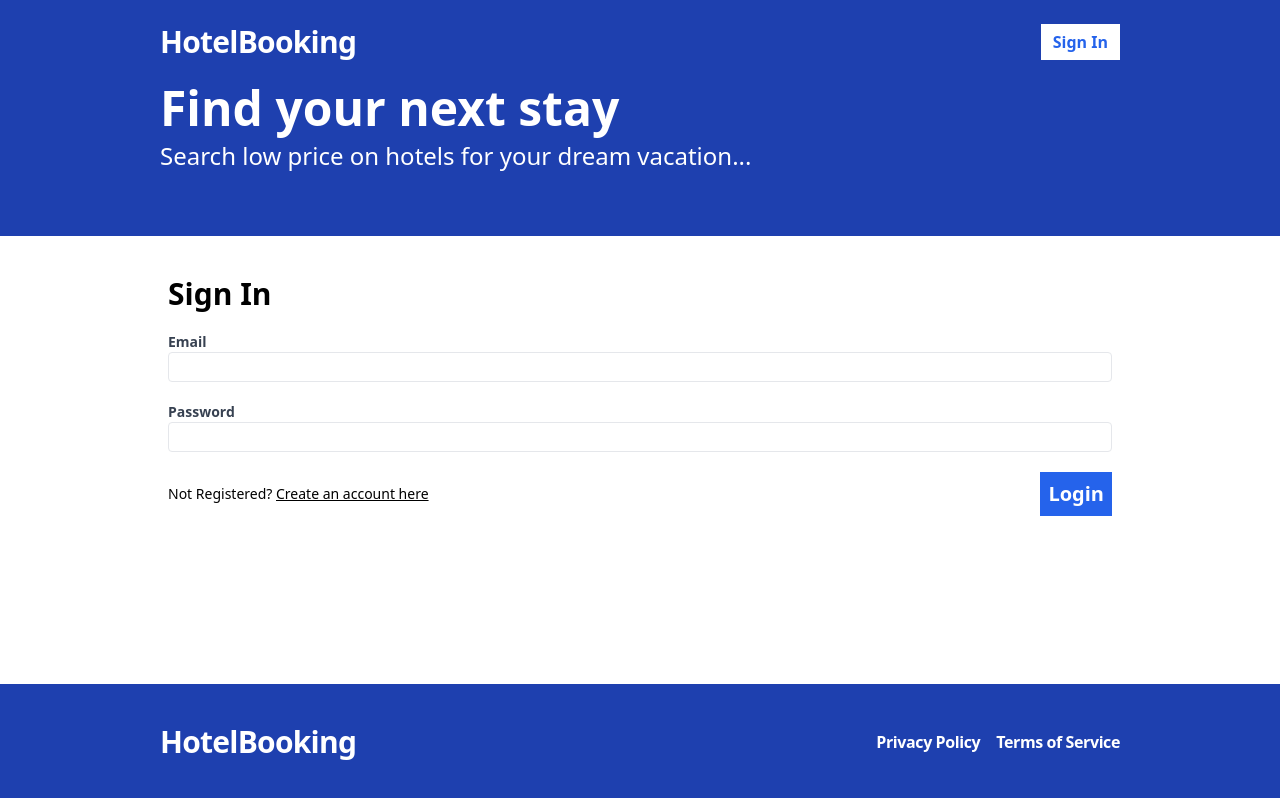
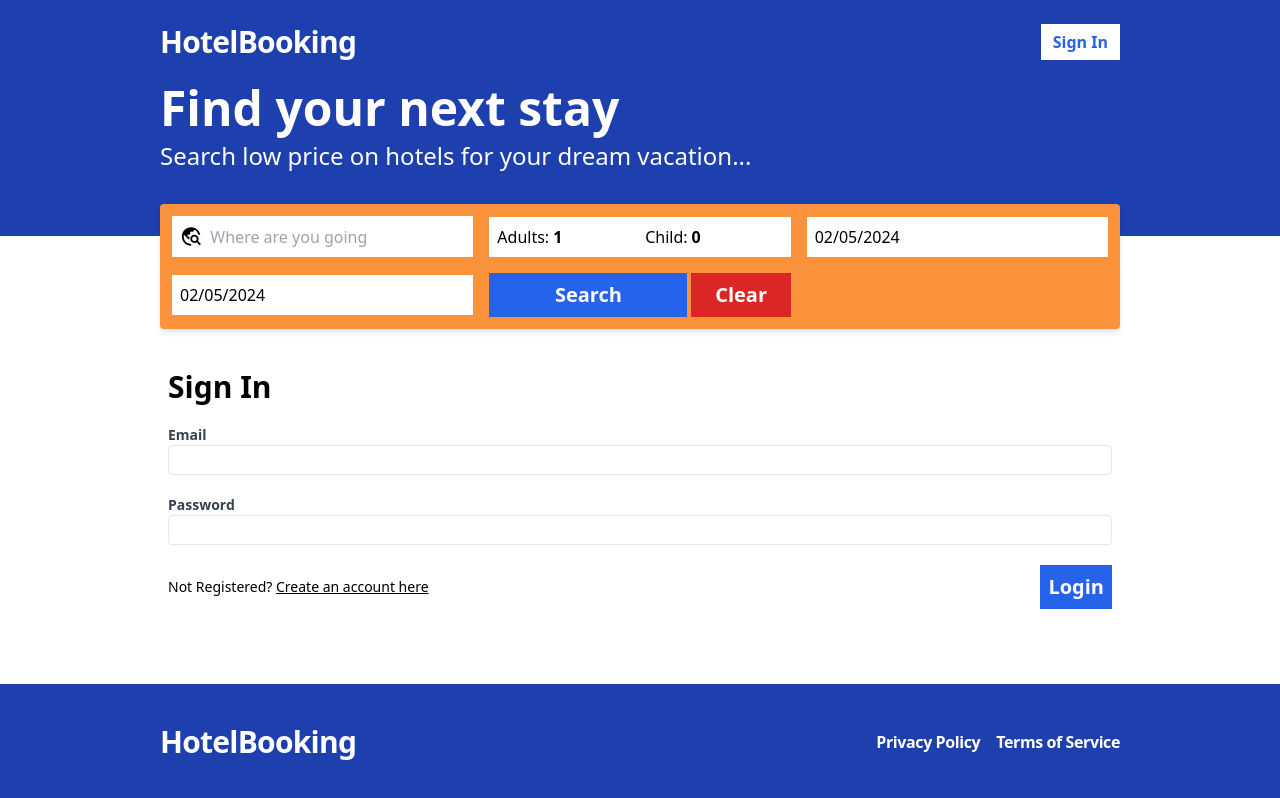
Before and after one commit to outlookforever/mern-booking-app, a React (Vite) app in the folder frontend/: page /sign-in in a window 1280 px wide. Built offline with nearby package versions, Linux system fonts and the light colour scheme; no server answers.

Commit message:
Create Search bar && search result page

```diff
--- a/frontend/package.json
+++ b/frontend/package.json
@@ -11,6 +11,7 @@
   },
   "dependencies": {
     "react": "^18.2.0",
+    "react-datepicker": "^6.1.0",
     "react-dom": "^18.2.0",
     "react-hook-form": "^7.49.3",
     "react-icons": "^5.0.1",
@@ -19,6 +20,7 @@
   },
   "devDependencies": {
     "@types/react": "^18.2.43",
+    "@types/react-datepicker": "^4.19.6",
     "@types/react-dom": "^18.2.17",
     "@typescript-eslint/eslint-plugin": "^6.14.0",
     "@typescript-eslint/parser": "^6.14.0",
--- a/frontend/src/App.tsx
+++ b/frontend/src/App.tsx
@@ -11,6 +11,7 @@
 import AddHotel from './pages/AddHotel'
 import MyHotels from './pages/MyHotels'
 import EditHotel from './pages/EditHotel'
+import Search from './pages/Search'
 
 const App = () => {
   const { isLoggedIn } = useAppContext()
@@ -30,7 +31,7 @@
           path="/search"
           element={
             <Layout>
-              <p>Search Page</p>
+              <Search />
             </Layout>
           }
         />
--- a/frontend/src/api-client.ts
+++ b/frontend/src/api-client.ts
@@ -1,6 +1,6 @@
 import { RegisterFormData } from "./pages/Register";
 import { SignInFormData } from "./pages/SignIn";
-import {HotelType} from '../../backend/src/shared/types'
+import {HotelSearchResponse, HotelType} from '../../backend/src/shared/types'
 
 const API_BASE_URL = import.meta.env.VITE_API_BASE_URL || "";
 
@@ -66,7 +66,7 @@
   }
 }
 
-
+// TODO: My Hotel API
 export const addMyHotel = async (hotelFormData: FormData) => {
   const response = await fetch(`${API_BASE_URL}/api/my-hotels`, {
     method: "POST",
@@ -118,3 +118,31 @@
 
   return response.json();
 }
+
+// TODO: Search Hotels
+export type SearchParams = {
+  destination?: string
+  checkIn?: string
+  checkOut?: string
+  adultCount?: string
+  childrenCount?: string
+  page?: string
+}
+
+export const searchHotels = async(searchParams: SearchParams): Promise<HotelSearchResponse> => {
+  const queryParams = new URLSearchParams()
+  queryParams.append('destination', searchParams.destination || '')
+  queryParams.append('checkIn', searchParams.checkIn || '')
+  queryParams.append('checkOut', searchParams.checkOut || '')
+  queryParams.append('adultCount', searchParams.adultCount || '')
+  queryParams.append('childrenCount', searchParams.childrenCount || '')
+  queryParams.append('page', searchParams.page || '')
+
+  const response = await fetch(`${API_BASE_URL}/api/hotels/search?${queryParams}`)
+
+  if (!response.ok) {
+    throw new Error("Failed find hotels");
+  }
+
+  return response.json()
+}
--- /dev/null
+++ b/frontend/src/components/SearchBar.tsx
@@ -0,0 +1,114 @@
+import { FormEvent, useState } from 'react'
+import { useSearchContext } from '../context/SearchContext'
+import { MdTravelExplore } from 'react-icons/md'
+import DatePicker from 'react-datepicker'
+
+import 'react-datepicker/dist/react-datepicker.css'
+import { useNavigate } from 'react-router-dom'
+
+const SearchBar = () => {
+  const search = useSearchContext()
+  const navigation = useNavigate()
+
+  const [destination, setDestination] = useState<string>(search.destination)
+  const [checkIn, setCheckIn] = useState<Date>(search.checkIn)
+  const [checkOut, setCheckOut] = useState<Date>(search.checkOut)
+  const [adultCount, setAdultCount] = useState<number>(search.adultCount)
+  const [childrenCount, setChildrenCount] = useState<number>(
+    search.childrenCount,
+  )
+
+  const handleSubmit = (event: FormEvent) => {
+    event.preventDefault()
+    search.saveSearchValues(
+      destination,
+      checkIn,
+      checkOut,
+      adultCount,
+      childrenCount,
+    )
+    navigation('/search')
+  }
+
+  const minDate = new Date()
+  const maxDate = new Date()
+  maxDate.setFullYear(maxDate.getFullYear() + 1)
+
+  return (
+    <form
+      onSubmit={handleSubmit}
+      className="-mt-8 p-3 bg-orange-400 rounded shadow-md grid grid-cols-2 lg:grid-cols-3 2xl:grid-cols-5 items-center gap-4">
+      <div className="flex flex-row items-center flex-1 bg-white p-2">
+        <MdTravelExplore size={25} className="mr-2" />
+        <input
+          type="text"
+          placeholder="Where are you going"
+          className="text-md w-full focus:outline-none"
+          value={destination}
+          onChange={(e) => setDestination(e.target.value)}
+        />
+      </div>
+      <div className="flex bg-white px-2 py-1 gap-2">
+        <label className="items-center flex">
+          Adults:
+          <input
+            type="number"
+            className="w-full p-1 focus:outline-none font-bold"
+            min={1}
+            max={20}
+            value={adultCount}
+            onChange={(e) => setAdultCount(parseInt(e.target.value))}
+          />
+        </label>
+        <label className="items-center flex">
+          Child:
+          <input
+            type="number"
+            min={0}
+            max={20}
+            className="w-full p-1 focus:outline-none font-bold"
+            value={childrenCount}
+            onChange={(e) => setChildrenCount(parseInt(e.target.value))}
+          />
+        </label>
+      </div>
+      <div className="">
+        <DatePicker
+          selected={checkIn}
+          onChange={(date) => setCheckIn(date as Date)}
+          selectsStart
+          startDate={checkIn}
+          endDate={checkOut}
+          minDate={minDate}
+          maxDate={maxDate}
+          placeholderText="Check-in date"
+          className="min-w-full bg-white p-2 focus:outline-none"
+          wrapperClassName="min-w-full"
+        />
+      </div>
+      <div className="">
+        <DatePicker
+          selected={checkOut}
+          onChange={(date) => setCheckOut(date as Date)}
+          selectsStart
+          startDate={checkIn}
+          endDate={checkOut}
+          minDate={minDate}
+          maxDate={maxDate}
+          placeholderText="Check-in date"
+          className="min-w-full bg-white p-2 focus:outline-none"
+          wrapperClassName="min-w-full"
+        />
+      </div>
+      <div className="flex gap-1">
+        <button className="w-2/3 bg-blue-600 text-white h-full p-2 font-bold text-xl hover:bg-blue-500">
+          Search
+        </button>
+        <button className="w-1/3 bg-red-600 text-white h-full p-2 font-bold text-xl hover:bg-red-500">
+          Clear
+        </button>
+      </div>
+    </form>
+  )
+}
+export default SearchBar
--- /dev/null
+++ b/frontend/src/components/SearchResultsCard.tsx
@@ -0,0 +1,66 @@
+import { AiFillStar } from 'react-icons/ai'
+import { HotelType } from '../../../backend/src/shared/types'
+import { Link } from 'react-router-dom'
+
+type Props = {
+  hotel: HotelType
+}
+
+const SearchResultsCard = ({ hotel }: Props) => {
+  return (
+    <div className="grid grid-cols-1 xl:grid-cols-[2fr_3fr] border border-slate-300 rounded-lg p-8 gap-8">
+      <div className="w-full h-[300px]">
+        <img
+          src={hotel.imageUrls[0]}
+          alt={hotel.name}
+          className="w-full h-full object-cover object-center"
+        />
+      </div>
+      <div className="grid grid-row-[1fr_2fr_1fr]">
+        <div>
+          <div className="flex items-center">
+            <span className="flex">
+              {Array.from({ length: hotel.starRating }).map((_, index) => (
+                <AiFillStar className="fill-yellow-400" key={index} />
+              ))}
+            </span>
+            <span className="ml-1 text-sm">{hotel.type}</span>
+          </div>
+          <Link
+            to={`/detail/${hotel._id}`}
+            className="text-2xl font-bold cursor-pointer">
+            {hotel.name}
+          </Link>
+        </div>
+        <div>
+          <div className="line-clamp-4">{hotel.description}</div>
+        </div>
+        <div className="grid grid-cols-2 items-end whitespace-nowrap">
+          <div className="flex gap-1 items-center">
+            {hotel.facilities.slice(0, 3).map((facility, index) => (
+              <span
+                key={index}
+                className="bg-slate-300 p-2 rounded-lg font-bold text-xs whitespace-nowrap">
+                {facility}
+              </span>
+            ))}
+            <span className="text-sm">
+              {hotel.facilities.length > 3 &&
+                `+${hotel.facilities.length - 3} more`}
+            </span>
+          </div>
+          <div className="flex flex-col items-end gap-1">
+            <span className="font-bold">$ {hotel.pricePerNight} per night</span>
+            <Link
+              to={`/detail/${hotel._id}`}
+              className="bg-blue-600 text-white p-2 font-bold text-xl max-w-fit hover:bg-blue-500">
+              View More
+            </Link>
+          </div>
+        </div>
+      </div>
+    </div>
+  )
+}
+
+export default SearchResultsCard
--- a/frontend/src/context/SearchContext.tsx
+++ b/frontend/src/context/SearchContext.tsx
@@ -71,6 +71,7 @@
 
 // FIXME:l
 // создаем крючок чтобы легче дергать
+// eslint-disable-next-line react-refresh/only-export-components
 export const useSearchContext = () => {
   const context = useContext(SearchContext)
   return context as SearchContext
--- a/frontend/src/layouts/Layout.tsx
+++ b/frontend/src/layouts/Layout.tsx
@@ -1,6 +1,7 @@
 import Footer from '../components/Footer'
 import Header from '../components/Header'
 import Hero from '../components/Hero'
+import SearchBar from '../components/SearchBar'
 
 interface Props {
   children: React.ReactNode
@@ -11,6 +12,9 @@
     <div className="flex flex-col min-h-screen">
       <Header />
       <Hero />
+      <div className="container mx-auto">
+        <SearchBar />
+      </div>
       <div className="container mx-auto py-10 flex-1">{children}</div>
       <Footer />
     </div>
--- /dev/null
+++ b/frontend/src/pages/Search.tsx
@@ -0,0 +1,52 @@
+import { useSearchContext } from '../context/SearchContext'
+import * as apiClient from '../api-client'
+import { useQuery } from 'react-query'
+import { useState } from 'react'
+import SearchResultsCard from '../components/SearchResultsCard'
+
+const Search = () => {
+  const search = useSearchContext()
+  const [page, setPage] = useState<number>(1)
+
+  //TODO: берем данные из формы поиска
+  // и преобразуем в объект параметров поиска
+  const searchParams = {
+    destination: search.destination,
+    checkIn: search.checkIn.toISOString(),
+    checkOut: search.checkOut.toISOString(),
+    childrenCount: search.childrenCount.toString(),
+    adultCount: search.adultCount.toString(),
+    page: page.toString(),
+  }
+
+  const { data: hotelData } = useQuery(['searchHotels', searchParams], () =>
+    apiClient.searchHotels(searchParams),
+  )
+
+  return (
+    <div className="grid grid-cols-1 lg:grid-cols-[250px_1fr] gap-5">
+      <div className="rounded-lg border border-slate-300 p-5 h-fit sticky top-10">
+        <div className="space-y-5">
+          <h3 className="text-lg font-semibold border-b border-slate-300 pb-5">
+            Filter by:
+          </h3>
+          {/* FIXME: Filters */}
+        </div>
+      </div>
+      <div className="flex flex-col gap-5">
+        <div className="flex justify-between items-center">
+          <span className="text-xl font-bold">
+            {hotelData?.pagination.total} Hotels found
+            {search.destination ? ` in ${search.destination}` : ''}
+          </span>
+          {/* FIXME: Sort options */}
+        </div>
+        {hotelData?.data.map((hotel) => (
+          <SearchResultsCard key={hotel._id} hotel={hotel} />
+        ))}
+      </div>
+    </div>
+  )
+}
+
+export default Search
```
Also changed, not shown: 2 other files (tests, documents, lock files or other folders).
